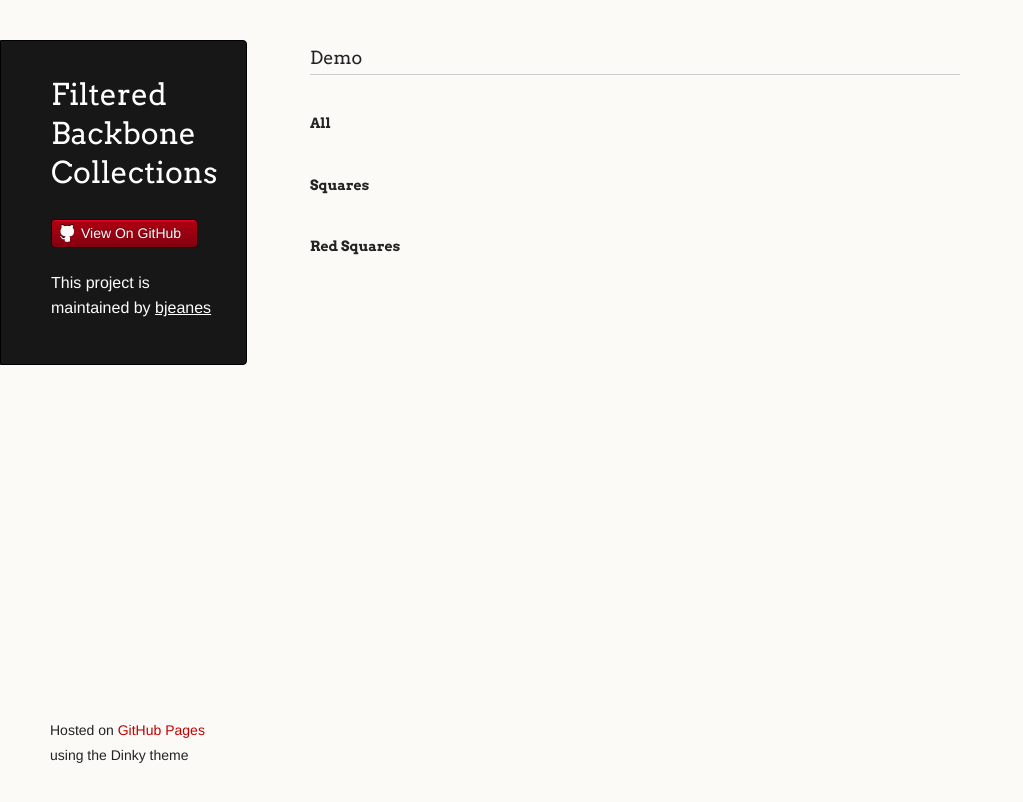
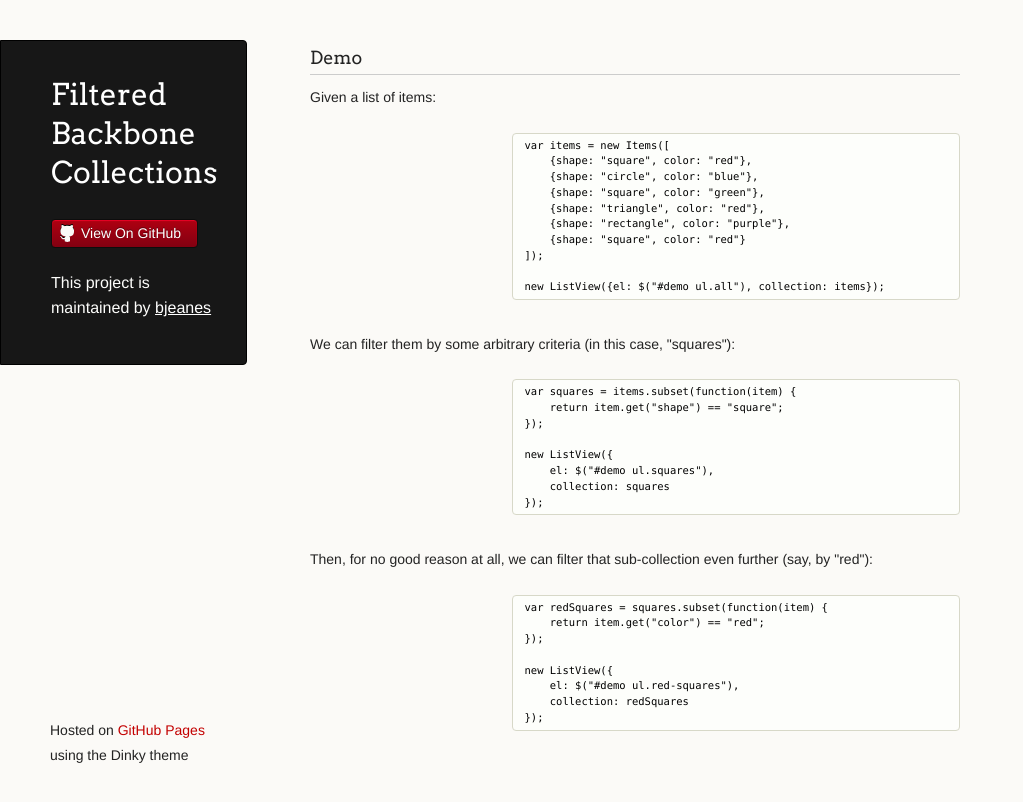
Before and after one commit to bjeanes/filtered-backbone-collections, a plain HTML site: page index.html in a window 1280 px wide. Shown: the whole page, without its empty margins (0-1023 px from the left). Drawn offline with Linux system fonts and the light colour scheme; a script that the page names is missing.

Commit message:
Make demo have some sample code

```diff
--- a/index.html
+++ b/index.html
@@ -19,6 +19,8 @@
       #demo .shape { font-size: 230%; width: 1em; display: inline-block; text-align: center; }
       #demo .delete { text-decoration: underline; }
       #demo ul li { list-style: none; }
+      p { clear: both; }
+      pre { float: right; font-size: 75%; width: 65%; line-height: 1.5em; }
     </style>
     <!--[if lt IE 9]>
     <script src="//html5shiv.googlecode.com/svn/trunk/html5.js"></script>
@@ -43,15 +45,48 @@
       <section id="demo">
         <h3>Demo</h3>
 
-        <h4>All</h4>
-        <ul class="all">
-        </ul>
-        <h4>Squares</h4>
-        <ul class="squares">
-        </ul>
-        <h4>Red Squares</h4>
-        <ul class="red-squares">
-        </ul>
+        <p>Given a list of items:</p>
+
+        <pre>var items = new Items([
+    {shape: "square", color: "red"},
+    {shape: "circle", color: "blue"},
+    {shape: "square", color: "green"},
+    {shape: "triangle", color: "red"},
+    {shape: "rectangle", color: "purple"},
+    {shape: "square", color: "red"}
+]);
+
+new ListView({el: $("#demo ul.all"), collection: items});</pre>
+
+        <ul class="all"> </ul>
+
+        <p>We can filter them by some arbitrary criteria (in this
+        case, "squares"):</p>
+
+        <pre>var squares = items.subset(function(item) {
+    return item.get("shape") == "square";
+});
+
+new ListView({
+    el: $("#demo ul.squares"),
+    collection: squares
+});</pre>
+
+        <ul class="squares"> </ul>
+
+        <p>Then, for no good reason at all, we can filter that
+        sub-collection even further (say, by "red"):</p>
+
+        <pre>var redSquares = squares.subset(function(item) {
+    return item.get("color") == "red";
+});
+
+new ListView({
+    el: $("#demo ul.red-squares"),
+    collection: redSquares
+});</pre>
+
+        <ul class="red-squares"> </ul>
 
 <!--         <p>This automatic page generator is the easiest way to create beautiful pages for all of your projects. Author your page content here using GitHub Flavored Markdown, select a template crafted by a designer, and publish. After your page is generated, you can check out the new branch:</p> -->
 
```
